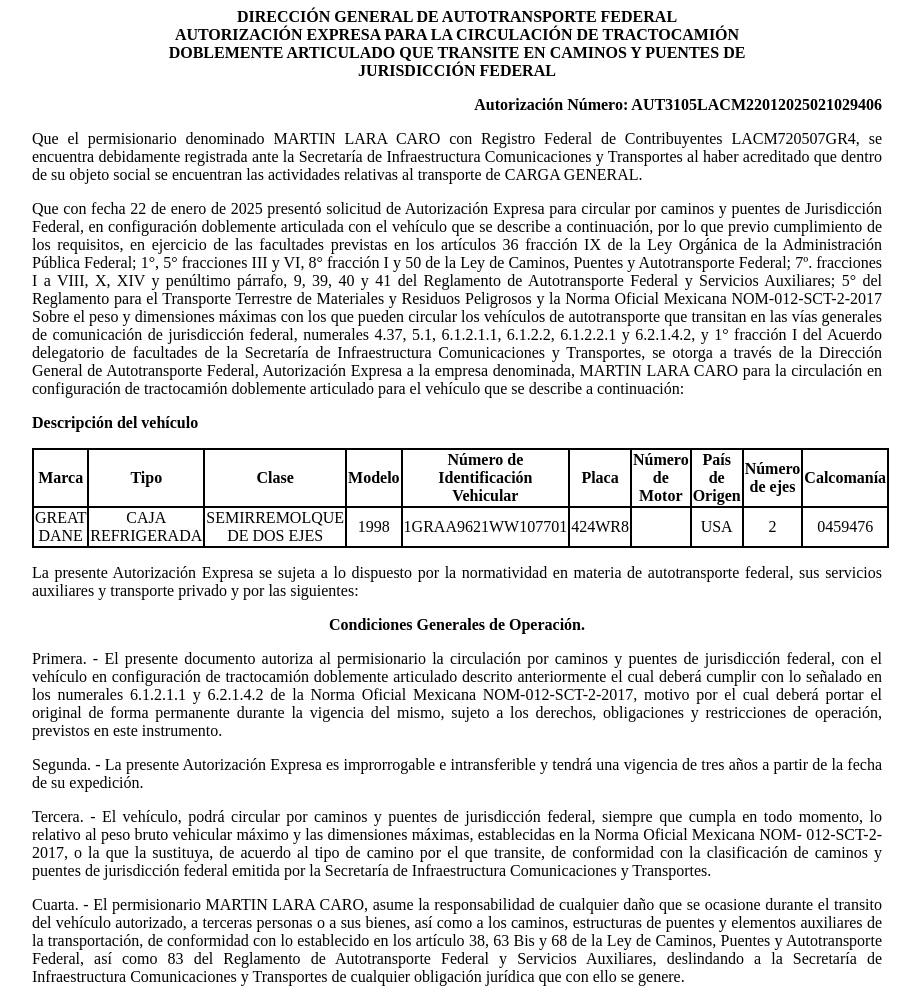
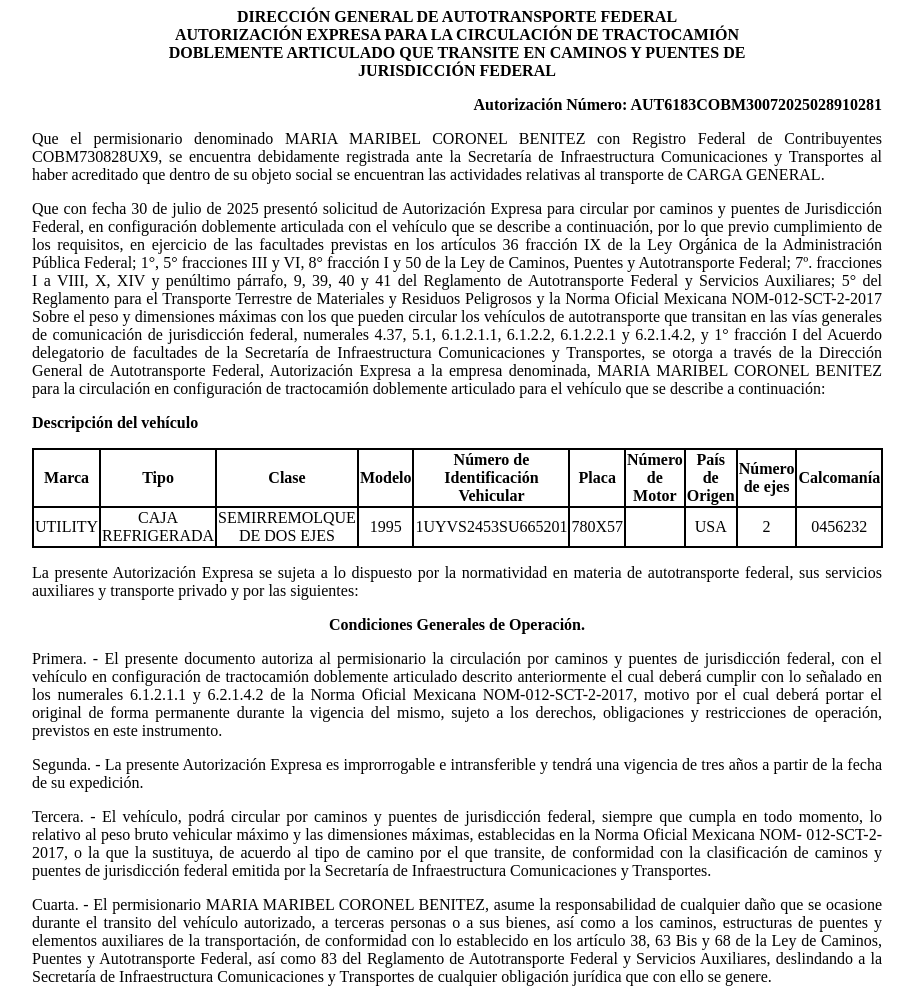
Before and after one commit to app-sct1/ConsultaAutDobleRemolque-folio-0200017, a plain HTML site: page index.html in a window 1280 px wide. Shown: the top 989 px of the page, without its empty margins (183-1103 px from the left). Drawn offline with Linux system fonts and the light colour scheme.

Commit message:
index.html

```diff
--- a/index.html
+++ b/index.html
@@ -75,19 +75,19 @@
 						<p class="sinMargen">DOBLEMENTE ARTICULADO QUE TRANSITE EN CAMINOS Y PUENTES DE</p>
 						<p class="sinMargen">JURISDICCIÓN FEDERAL</p>
 					</div>
-<p class="derechaNegro">Autorización Número: AUT3105LACM22012025021029406</p>
+<p class="derechaNegro">Autorización Número: AUT6183COBM30072025028910281</p>
 
 					<p class="justificado">Que el permisionario denominado
-						MARTIN LARA CARO con Registro Federal de
-						Contribuyentes LACM720507GR4, se encuentra
+						MARIA MARIBEL CORONEL BENITEZ con Registro Federal de
+						Contribuyentes COBM730828UX9, se encuentra
 						debidamente registrada ante la Secretaría de Infraestructura
 						Comunicaciones y Transportes al haber acreditado que dentro de su
 						objeto social se encuentran las actividades relativas al
 						transporte de CARGA GENERAL.</p>
 
 
-					<p class="justificado">Que con fecha 22 de
-						enero de 2025 presentó
+					<p class="justificado">Que con fecha 30 de
+						julio de 2025 presentó
 						solicitud de Autorización Expresa para circular por caminos y
 						puentes de Jurisdicción Federal, en configuración doblemente
 						articulada con el vehículo que se describe a continuación, por lo
@@ -107,7 +107,7 @@
 						facultades de la Secretaría de Infraestructura Comunicaciones y
 						Transportes, se otorga a través de la
 						Dirección General de Autotransporte Federal, Autorización Expresa a la
-						empresa denominada, MARTIN LARA CARO para la
+						empresa denominada, MARIA MARIBEL CORONEL BENITEZ para la
 						circulación en configuración de tractocamión doblemente articulado
 						para el vehículo que se describe a continuación:</p>
 
@@ -128,16 +128,16 @@
 							<th class="borde">Calcomanía</th>
 						</tr>
 						<tr class="borde">
-							<td class="borde">GREAT DANE</td>
+							<td class="borde">UTILITY</td>
 							<td class="borde">CAJA REFRIGERADA</td>
 							<td class="borde">SEMIRREMOLQUE DE DOS EJES</td>
-							<td class="borde">1998</td>
-							<td class="borde">1GRAA9621WW107701</td>
-							<td class="borde">424WR8</td>
+							<td class="borde">1995</td>
+							<td class="borde">1UYVS2453SU665201</td>
+							<td class="borde">780X57</td>
 							<td class="borde"></td>
 							<td class="borde">USA</td>
 							<td class="borde">2</td>
-							<td class="borde">0459476</td>
+							<td class="borde">0456232</td>
 						</tr>
 
 					</tbody></table>
@@ -175,7 +175,7 @@
 						Secretaría de Infraestructura Comunicaciones y Transportes.</p>
 
 					<p class="justificado">Cuarta. - El permisionario
-						MARTIN LARA CARO, asume la responsabilidad de
+						MARIA MARIBEL CORONEL BENITEZ, asume la responsabilidad de
 						cualquier daño que se ocasione durante el transito del vehículo
 						autorizado, a terceras personas o a sus bienes, así como a los
 						caminos, estructuras de puentes y elementos auxiliares de la
```
